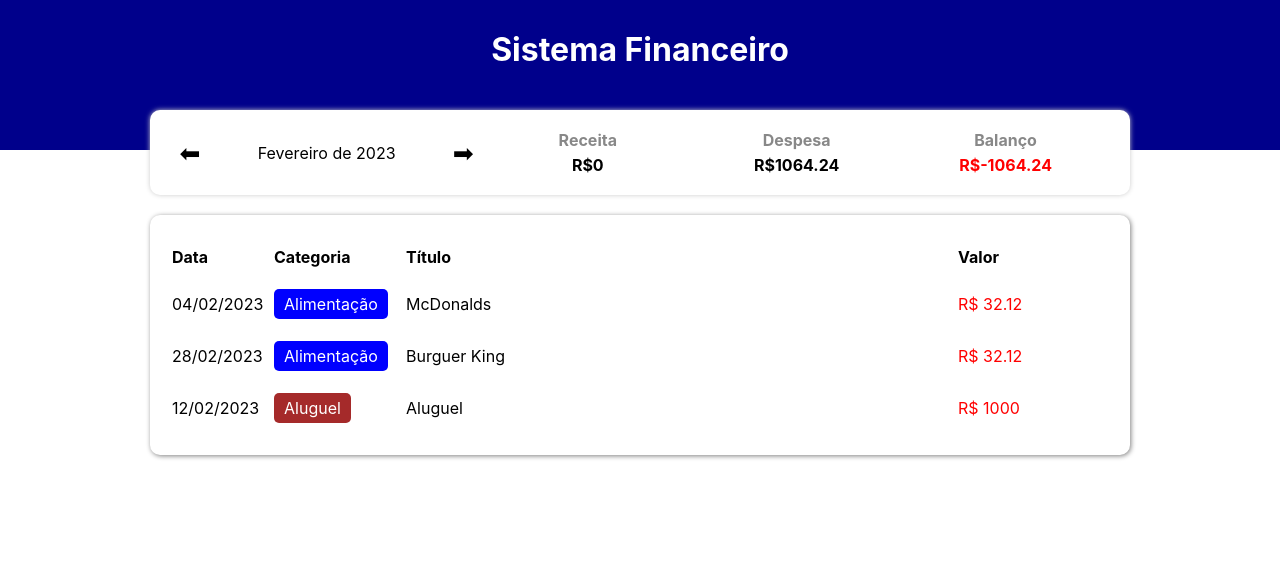
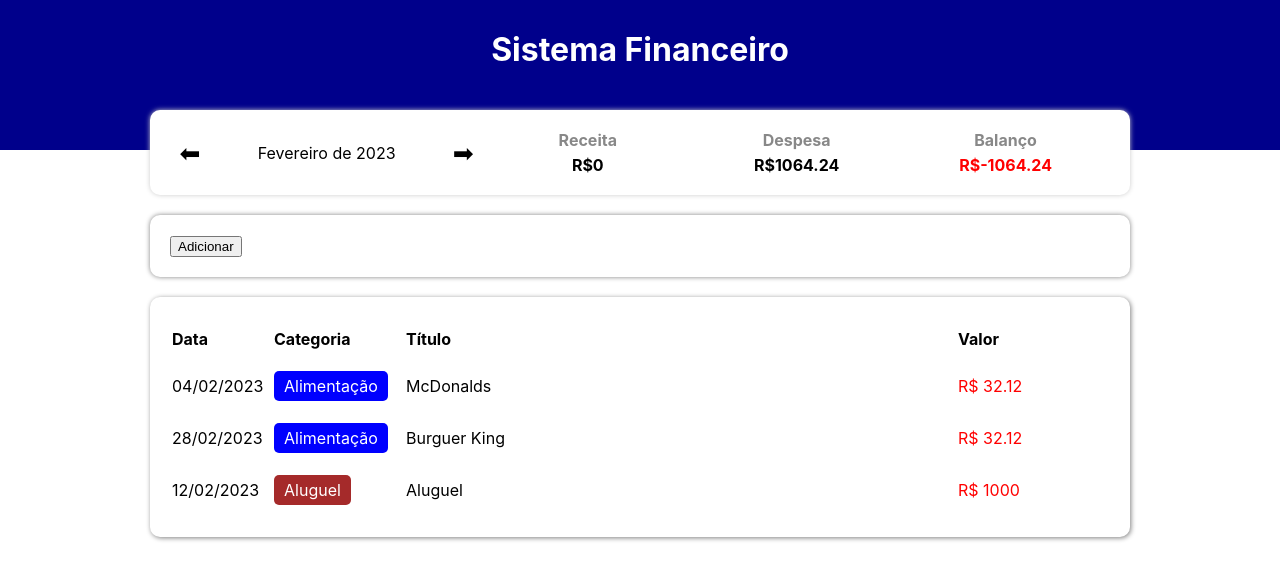
Before and after one commit to rafaelsrv/Finan-asTS, a React (Create React App) app: page / in a window 1280 px wide. Shown: the top 580 px of the page. Built offline with nearby package versions, Linux system fonts and the light colour scheme.

Commit message:
Projeto faltando apenas a inserção de dados

```diff
--- a/src/App.tsx
+++ b/src/App.tsx
@@ -8,6 +8,7 @@
 import { TableArea } from './components/TableArea';
 import { InfoArea } from './components/InfoArea';
 import { IncomingMessage } from 'http';
+import { InputArea } from './components/InputArea';
 
 
 const App = () => {
@@ -43,6 +44,13 @@
     setCurrentMonth(newMonth);
   }
 
+  const handleAddItem =(item: Item)=>{
+    let newList = [...list];
+    newList.push(item);
+    setList(newList);
+
+  }
+
   return (
     <C.Container>
       <C.Header>
@@ -57,7 +65,7 @@
           expense={expense}
           />
 
-          {/* Área de Inserção*/}
+          <InputArea onAdd={handleAddItem}/>
 
           <TableArea list={filteredList}/>
 
--- /dev/null
+++ b/src/components/InputArea/index.tsx
@@ -0,0 +1,26 @@
+import * as C from './styles'
+import { Item } from '../../types/Item';
+
+type Props = {
+    onAdd: (item: Item) => void;
+}
+
+
+export const InputArea = ({ onAdd }: Props) =>{
+
+    const handleAddEvent = () =>{
+        let newItem: Item = {
+            date: new Date(2023, 1, 27),
+            category: 'food',
+            title: 'Item de teste!',
+            value: 250.25
+        };
+        onAdd(newItem)
+    }
+
+    return(
+        <C.Container>
+            <button onClick={handleAddEvent}>Adicionar</button>
+        </C.Container>
+    );
+}
--- /dev/null
+++ b/src/components/InputArea/styles.ts
@@ -0,0 +1,10 @@
+import styled from "styled-components";
+
+export const Container = styled.div`
+    background-color: #FFF;
+    box-shadow: 0px 0px 5px gray;
+    border-radius: 10px;
+    padding: 20px;
+    margin-top: 20px;
+
+`
```
